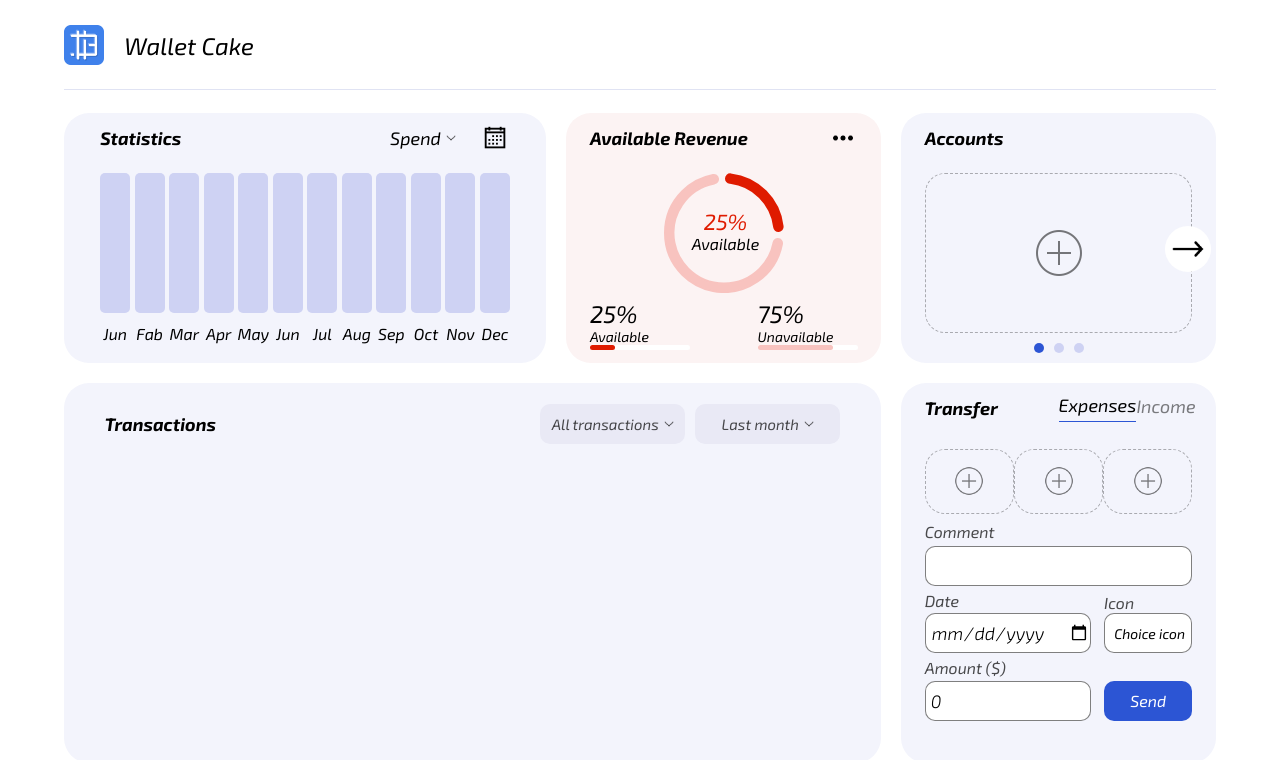
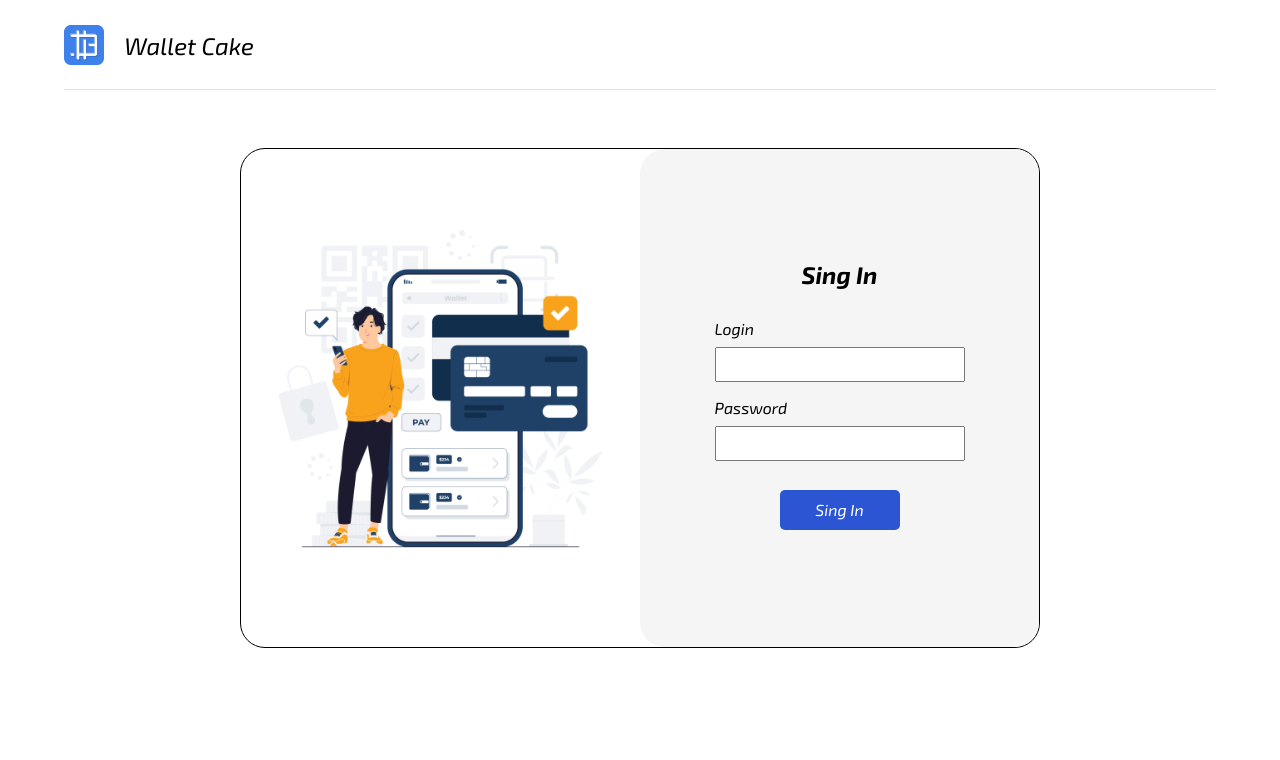
Before and after one commit to SoftBoy4k/Wallet-Cake, a React (Vite) app: page /sing-in in a window 1280 px wide. Shown: the top 760 px of the page. Built offline with nearby package versions, Linux system fonts and the light colour scheme.

Commit message:
create sing-in page and add react-routing

```diff
--- a/package.json
+++ b/package.json
@@ -15,7 +15,8 @@
     "react": "^18.2.0",
     "react-chartjs-2": "^5.2.0",
     "react-dom": "^18.2.0",
-    "react-redux": "^9.1.0"
+    "react-redux": "^9.1.0",
+    "react-router-dom": "^6.23.1"
   },
   "devDependencies": {
     "@types/react": "^18.2.64",
--- a/src/App.css
+++ b/src/App.css
@@ -1,22 +1,3 @@
-.main {
+.app {
     margin: 0 5%;
 }
-
-.content {
-    margin-top: 2%;
-    display: grid;
-    gap: 20px;
-    grid-template-columns: 1fr 1fr 1fr 1fr 1fr 1fr 1fr;
-    grid-template-rows: 250px 380px;
-}
-
-.block__header {
-    display: flex;
-    justify-content: space-between;
-    align-items: center;
-    width: 85%;
-    margin: 0 auto;
-    height: 50px;
-    font-size: 18px;
-    cursor: default;
-}
--- a/src/App.tsx
+++ b/src/App.tsx
@@ -1,26 +1,31 @@
 import './App.css'
-import { AvailableRevenue } from './components/AvailableRevenue/AvailableRevenue'
-import { Transfer } from './components/Transfer/Transfer'
+import HomePage from './Pages/HomePage/HomePage'
 import { Header } from './components/Header/Header'
-import { Accounts } from './components/Accounts/Accounts'
-import { Statistics } from './components/Statistics/Statistics'
-import { Transactions } from './components/Transactions/Transactions'
-import { CardPopup } from './components/CreatePopup/CardPopup'
+import { createBrowserRouter, RouterProvider } from 'react-router-dom'
+import SingInPage from './Pages/SingInPage/SingInPage.tsx'
+import ErrorPage from './Pages/ErrorPage/ErrorPage.tsx'
+
+
+
+const router = createBrowserRouter([
+  {
+    path: '/',
+    element: <HomePage/>,
+    errorElement: <ErrorPage/>
+  },
+  {
+    path: 'sing-in',
+    element: <SingInPage/>
+  }
+]);
 
 
 function App() {
 
   return (
-    <div className='main'>
+    <div className='app'>
       <Header/>
-      <div className='content'>
-        <Statistics/>
-        <AvailableRevenue/>
-        <Accounts/>
-        <Transactions/>
-        <Transfer/>
-      </div>
-      <CardPopup/>
+      <RouterProvider router={router}/>
     </div>
   )
 }
--- /dev/null
+++ b/src/Pages/ErrorPage/ErrorPage.css
@@ -0,0 +1,18 @@
+.error-page {
+    width: 500px;
+    height: 300px;
+    margin: 10% auto;
+    text-align: center;
+    display: flex;
+    flex-wrap: wrap;
+    justify-content: space-around;
+    flex-direction: column;
+}
+
+.error-page > p {
+    font-size: 18px;
+}
+
+.error-page > p > i {
+    color: rgb(110, 110, 110);
+}
--- /dev/null
+++ b/src/Pages/ErrorPage/ErrorPage.tsx
@@ -0,0 +1,17 @@
+import { useRouteError } from "react-router-dom";
+import './ErrorPage.css'
+
+export default function ErrorPage() {
+  const error = useRouteError();
+  console.error(error);
+
+  return (
+    <div id="error-page" className="error-page">
+      <h1>Oops!</h1>
+      <p>Sorry, an unexpected error has occurred.</p>
+      <p>
+        <i>{error.statusText || error.message}</i>
+      </p>
+    </div>
+  );
+}
--- /dev/null
+++ b/src/Pages/HomePage/HomePage.css
@@ -0,0 +1,18 @@
+.content {
+    margin-top: 2%;
+    display: grid;
+    gap: 20px;
+    grid-template-columns: 1fr 1fr 1fr 1fr 1fr 1fr 1fr;
+    grid-template-rows: 250px 380px;
+}
+
+.block__header {
+    display: flex;
+    justify-content: space-between;
+    align-items: center;
+    width: 85%;
+    margin: 0 auto;
+    height: 50px;
+    font-size: 18px;
+    cursor: default;
+}
--- /dev/null
+++ b/src/Pages/HomePage/HomePage.tsx
@@ -0,0 +1,24 @@
+import { Statistics } from '../../components/Statistics/Statistics'
+import { AvailableRevenue } from '../../components/AvailableRevenue/AvailableRevenue'
+import { Accounts } from '../../components/Accounts/Accounts'
+import { Transactions } from '../../components/Transactions/Transactions'
+import { Transfer } from '../../components/Transfer/Transfer'
+import { CardPopup } from '../../components/CreatePopup/CardPopup'
+import './HomePage.css'
+
+const HomePage = () => {
+  return (
+    <>
+        <div className='content'>
+            <Statistics/>
+            <AvailableRevenue/>
+            <Accounts/>
+            <Transactions/>
+            <Transfer/>
+        </div>
+        <CardPopup/>
+    </>
+  )
+}
+
+export default HomePage
--- /dev/null
+++ b/src/Pages/SingInPage/SingInPage.css
@@ -0,0 +1,26 @@
+.sing-in {
+    width: 800px;
+    height: 500px;
+    margin: 5% auto;
+    border: .5px solid black;
+    display: flex;
+    border-radius: 25px;
+}
+
+.sing-in__item {
+    width: 50%;
+    display: flex;
+    flex-wrap: wrap;
+    justify-content: center;
+    align-items: center;
+}
+
+.sing-in__item:last-child {
+    border-radius: 25px;
+    background-color: #f5f5f5;
+}
+
+.sing-in__image {
+    width: 100%;
+    height: 400px;
+}
--- /dev/null
+++ b/src/Pages/SingInPage/SingInPage.tsx
@@ -0,0 +1,18 @@
+import './SingInPage.css'
+import peopleIcon from '../../assets/people.jpg'
+import SingIn from '../../components/SingIn/SingIn'
+
+const SingInPage = () => {
+  return (
+    <div className="sing-in">
+        <div className='sing-in__item' style={{display: 'flex'}}>
+            <img className='sing-in__image' src={peopleIcon} alt="people"/>
+        </div>
+        <div className='sing-in__item'>
+            <SingIn/>
+        </div>
+    </div>
+  )
+}
+
+export default SingInPage
--- /dev/null
+++ b/src/components/SingIn/SingIn.css
@@ -0,0 +1,44 @@
+.sing-in__form {
+    width: 250px;
+    height: 300px;
+    display: flex;
+    flex-wrap: wrap;
+    justify-content: center;
+}
+
+.sing-in__form > h2 {
+    margin: 5% 0;
+}
+
+.sing-in__form__block {
+    width: 100%;
+    display: flex;
+    flex-wrap: wrap;
+    margin-bottom: 3%;
+}
+
+.sing-in__form__block > label {
+    width: 100%;
+}
+
+.sing-in__form__block > input {
+    width: 100%;
+    height: 35px;
+}
+
+.sing-in__btn {
+    cursor: pointer;
+    width: 120px;
+    height: 40px;
+    margin-top: 5%;
+    border: none;
+    font-size: 16px;
+    border-radius: 5px;
+    background-color: #2C55D4;
+    color: #fff;
+    transition: all ease 0.3s;
+}
+
+.sing-in__btn:hover {
+    box-shadow: 2px 2px 4px rgba(0, 0, 0, 0.5);
+}
--- /dev/null
+++ b/src/components/SingIn/SingIn.tsx
@@ -0,0 +1,26 @@
+import './SingIn.css'
+
+const SingIn = () => {
+
+    const isSingIn = true;
+
+    return (
+        <div className='sing-in__form'>
+            <h2>{isSingIn ? 'Sing In' : 'Log In'}</h2>
+
+            <div className='sing-in__form__block'>
+                <label htmlFor="login">Login</label>
+                <input type="text" id="login"/>
+            </div>
+
+            <div className='sing-in__form__block'>
+                <label htmlFor="password">Password</label>
+                <input type="password" id="password"/>
+            </div>
+
+            <button className='sing-in__btn'>{isSingIn ? 'Sing In' : 'Log In'}</button>
+        </div>
+    )
+}
+
+export default SingIn
```
Also changed, not shown: src/assets/people.jpg (added), 1 other file (tests, documents, lock files or other folders).
